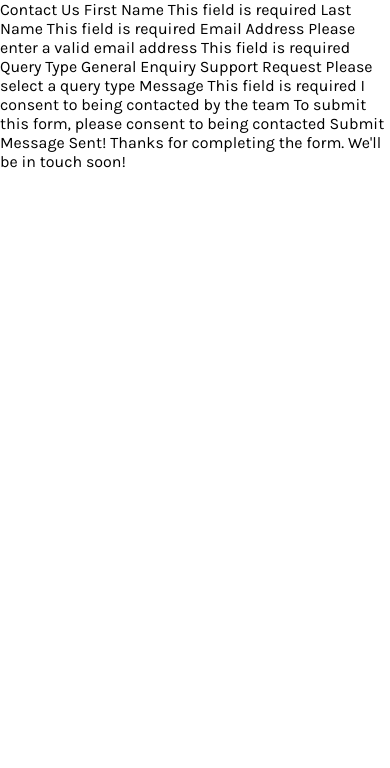
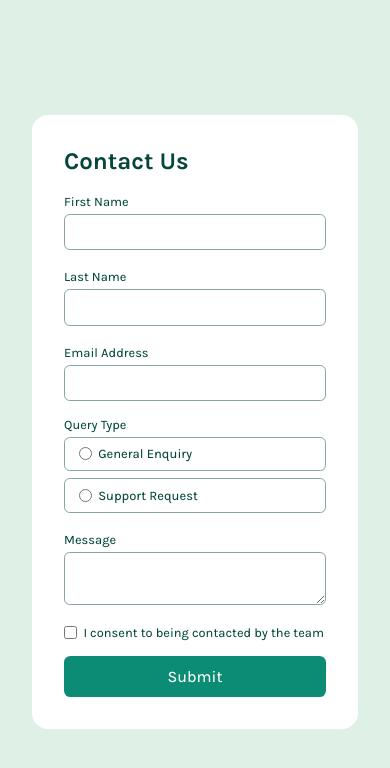
Before and after one commit to vedantagrawal524/contact-form, a plain HTML site: page index.html in a window 390 px wide. Drawn offline with Linux system fonts and the light colour scheme.

Commit message:
HTML, CSS, JS

```diff
--- a/css/style.css
+++ b/css/style.css
@@ -10,7 +10,9 @@
 
 :root {
   --green-200: hsl(148, 38%, 91%);
-  --green-600: hsl(169, 82%, 27%);
+  --green-500: hsl(169, 83%, 30%);
+  --green-600: hsl(169, 83%, 16%);
+  --green-800: hsl(169, 84%, 15%);
   --red: hsl(0, 66%, 54%);
 
   --white: hsl(0, 0%, 100%);
@@ -21,11 +23,8 @@
 html {
   font-family: "Karla", sans-serif;
   font-size: 16px;
-  font-weight: 400;
-  /* font-weight: 700; */
-}
-body {
-  min-height: 100vh;
+  font-weight: 450;
+  color: var(--green-600);
 }
 
 input,
@@ -33,7 +32,216 @@ button,
 textarea,
 select {
   font: inherit;
+}
+
+label,
+legend {
+  font-size: 0.8em;
+}
+
+textarea {
+  resize: vertical;
+}
+
+fieldset {
   border: none;
-  outline: none;
-  background: none;
 }
+
+.textInput.error {
+  box-shadow: 0px 0px 0px 0.8px var(--red);
+}
+
+.error-msg {
+  font-size: 0.8em;
+  margin-top: 0.2em;
+  font-weight: 400;
+  color: var(--red);
+}
+
+body {
+  min-height: 100vh;
+  background-color: var(--green-200);
+  display: flex;
+  flex-direction: column;
+  justify-content: center;
+  align-items: center;
+  padding: 1em;
+}
+
+.contact {
+  position: relative;
+  background-color: var(--white);
+  max-width: 40em;
+  padding: 2em;
+  border-radius: 1em;
+  margin: 1em;
+  display: flex;
+  flex-direction: column;
+}
+
+.head {
+  color: var(--green-800);
+}
+
+.name {
+  display: flex;
+  flex-direction: row;
+  margin-top: 1em;
+  gap: 1em;
+}
+
+.email {
+  margin-top: 1em;
+}
+
+.query {
+  margin-top: 1em;
+}
+
+.query-options {
+  display: flex;
+  flex-direction: row;
+  gap: 1em;
+}
+
+.radio,
+.checkBox {
+  display: flex;
+  flex-direction: row;
+  gap: 0.4em;
+}
+
+.radio input {
+  margin-left: 0.5em;
+  cursor: pointer;
+}
+
+.radio label {
+  font-size: 0.9em;
+  cursor: pointer;
+}
+
+.checkBox input,
+.checkBox label {
+  cursor: pointer;
+}
+
+.radio:focus,
+.radio.active {
+  background-color: var(--green-200);
+  outline: 2px solid transparent;
+  box-shadow: 0px 0px 1px 1px var(--green-500);
+}
+
+.message {
+  margin-top: 1em;
+}
+
+.consent {
+  margin-top: 1em;
+}
+
+.submit {
+  cursor: pointer;
+  margin-top: 1em;
+  width: 100%;
+  padding: 0.7em;
+  border: none;
+  border-radius: 0.4em;
+  background-color: var(--green-500);
+  color: var(--white);
+}
+
+.submit:hover {
+  background-color: var(--green-800);
+}
+
+.textInput,
+.radio {
+  width: 100%;
+  padding: 0.6em 0.5em;
+  border-radius: 0.4em;
+  margin-top: 0.3em;
+  border: 1px solid var(--grey-500);
+  color: var(--green-800);
+  font-size: 0.9em;
+}
+
+.textInput:focus,
+.textInput:active {
+  outline: 2px solid transparent;
+  box-shadow: 0px 0px 1px 1px var(--green-500);
+}
+
+.success {
+  position: absolute;
+  top: -10%;
+  right: 5%;
+  margin: 0 auto;
+  background-color: var(--grey-900);
+  max-width: 20em;
+  padding: 1em;
+  border-radius: 0.6em;
+  margin-top: 2em;
+  z-index: 10;
+}
+
+.success .title {
+  display: flex;
+  flex-direction: row;
+  align-items: center;
+  gap: 0.5em;
+  color: var(--green-200);
+}
+
+.success .title img {
+  width: 1em;
+  height: auto;
+}
+
+.success-head {
+  font-size: 0.9em;
+}
+
+.success-msg {
+  color: var(--grey-500);
+  margin-top: 0.6em;
+  font-size: 0.7em;
+}
+
+.hide {
+  display: none;
+}
+
+@media screen and (max-width: 620px) {
+  .name {
+    display: flex;
+    flex-direction: column;
+    margin-top: 1em;
+    gap: 1em;
+  }
+  .query-options {
+    display: flex;
+    flex-direction: column;
+    gap: 0.2em;
+  }
+  .success {
+    right: -9%;
+    max-width: 11em;
+  }
+
+  .success-head {
+    font-size: 0.8em;
+  }
+
+  .success-msg {
+    font-size: 0.65em;
+  }
+}
+
+@media screen and (max-width: 320px) {
+  .success {
+    right: -10%;
+    max-width: 9em;
+  }
+}
--- a/index.html
+++ b/index.html
@@ -18,11 +18,112 @@
     <script defer src="/js/main.js"></script>
   </head>
   <body>
-    Contact Us First Name This field is required Last Name This field is
-    required Email Address Please enter a valid email address This field is
-    required Query Type General Enquiry Support Request Please select a query
-    type Message This field is required I consent to being contacted by the team
-    To submit this form, please consent to being contacted Submit Message Sent!
-    Thanks for completing the form. We'll be in touch soon!
+    <main>
+      <article class="contact">
+        <h1 class="head">Contact Us</h1>
+        <form action="">
+          <fieldset class="name">
+            <section class="firstName">
+              <label for="firstName">First Name</label>
+              <input
+                type="text"
+                id="firstName"
+                name="firstName"
+                class="textInput"
+              />
+              <p class="error-msg hide">This field is required</p>
+            </section>
+
+            <section class="lastName">
+              <label for="lastName">Last Name</label>
+              <input
+                type="text"
+                id="lastName"
+                name="lastName"
+                class="textInput"
+              />
+              <p class="error-msg hide">This field is required</p>
+            </section>
+          </fieldset>
+
+          <section class="email">
+            <label for="email">Email Address</label>
+            <input type="text" id="email" name="email" class="textInput" />
+            <p class="error-msg hide">Please enter a valid email address</p>
+          </section>
+
+          <fieldset class="query">
+            <legend>Query Type</legend>
+
+            <div class="query-options">
+              <div class="radio">
+                <input
+                  type="radio"
+                  id="general"
+                  name="queryType"
+                  class="selectInput"
+                  value="General Enquiry"
+                />
+                <label for="general">General Enquiry</label>
+              </div>
+
+              <div class="radio">
+                <input
+                  type="radio"
+                  id="support"
+                  name="queryType"
+                  class="selectInput"
+                  value="Support Request"
+                />
+                <label for="support">Support Request</label>
+              </div>
+            </div>
+
+            <p class="error-msg hide" id="query-error">
+              Please select a query type
+            </p>
+          </fieldset>
+
+          <section class="message">
+            <label for="message">Message</label>
+            <textarea name="message" id="message" class="textInput"></textarea>
+            <p class="error-msg hide">This field is required</p>
+          </section>
+
+          <section class="consent">
+            <div class="checkBox">
+              <input
+                type="checkbox"
+                name="consent"
+                id="consent"
+                class="selectInput"
+              />
+              <label for="consent"
+                >I consent to being contacted by the team</label
+              >
+            </div>
+            <p class="error-msg hide" id="consent-error">
+              To submit this form, please consent to being contacted
+            </p>
+          </section>
+
+          <button type="submit" class="submit">Submit</button>
+        </form>
+        <section class="success hide">
+          <div class="title">
+            <img
+              src="/images/icon-success-check.svg"
+              alt="success"
+              width="20"
+              height="21"
+            />
+            <h2 class="success-head">Message Sent!</h2>
+          </div>
+          <p class="success-msg">
+            Thanks for completing the form. We'll be in touch soon!
+          </p>
+        </section>
+      </article>
+    </main>
   </body>
 </html>
--- a/js/main.js
+++ b/js/main.js
@@ -0,0 +1,110 @@
+document.addEventListener("DOMContentLoaded", () => {
+     const form = document.querySelector("form");
+     const firstName = document.getElementById("firstName");
+     const lastName = document.getElementById("lastName");
+     const email = document.getElementById("email");
+     const radioInputs = document.querySelectorAll("input[name='queryType']");
+     const message = document.getElementById("message");
+     const consent = document.getElementById("consent");
+
+
+     const firstNameError = firstName.nextElementSibling;
+     const lastNameError = lastName.nextElementSibling;
+     const emailError = email.nextElementSibling;
+     const queryError = document.getElementById("query-error");
+     const messageError = message.nextElementSibling;
+     const consentError = document.getElementById("consent-error");
+
+     const successSection = document.querySelector(".success");
+
+     // Real-time input error removal
+     [firstName, lastName, email, message].forEach((input) => {
+          input.addEventListener("input", () => {
+               if (input === email) {
+                    const emailPattern = /^[a-z0-9._%+-]+@[a-z0-9.-]+\.[a-z]{2,}$/i;
+                    if (emailPattern.test(email.value.trim())) {
+                         email.classList.remove("error");
+                         emailError.classList.add("hide");
+                    }
+               }
+               else if (input.value.trim() !== "") {
+                    input.classList.remove("error");
+                    input.nextElementSibling.classList.add("hide");
+               }
+          });
+     });
+
+     // Real-time radio validation
+     radioInputs.forEach((radio) => {
+          radio.addEventListener("change", () => {
+               document.querySelectorAll(".radio").forEach((r) =>
+                    r.classList.remove("active")
+               );
+               radio.closest(".radio").classList.add("active");
+               queryError.classList.add("hide");
+          });
+     });
+
+     // Real-time checkbox validation
+     consent.addEventListener("change", () => {
+          if (consent.checked) {
+               consentError.classList.add("hide");
+          }
+     });
+
+     form.addEventListener("submit", (e) => {
+          e.preventDefault();
+          let isValid = true;
+
+          // First Name
+          if (firstName.value.trim() === "") {
+               firstName.classList.add("error");
+               firstNameError.classList.remove("hide");
+               isValid = false;
+          }
+
+          // Last Name
+          if (lastName.value.trim() === "") {
+               lastName.classList.add("error");
+               lastNameError.classList.remove("hide");
+               isValid = false;
+          }
+
+          // Email
+          const emailPattern = /^[a-z0-9._%+-]+@[a-z0-9.-]+\.[a-z]{2,}$/i;
+          if (!emailPattern.test(email.value.trim())) {
+               email.classList.add("error");
+               emailError.classList.remove("hide");
+               isValid = false;
+          }
+
+          // Query Type
+          const isRadioChecked = Array.from(radioInputs).some((radio) => radio.checked);
+          if (!isRadioChecked) {
+               queryError.classList.remove("hide");
+               isValid = false;
+          }
+
+          // Message
+          if (message.value.trim() === "") {
+               message.classList.add("error");
+               messageError.classList.remove("hide");
+               isValid = false;
+          }
+
+          // Consent
+          if (!consent.checked) {
+               consentError.classList.remove("hide");
+               isValid = false;
+          }
+
+          // Success
+          if (isValid) {
+               successSection.classList.remove("hide");
+               form.reset();
+               document.querySelectorAll(".radio").forEach((r) =>
+                    r.classList.remove("active")
+               );
+          }
+     });
+});
```
